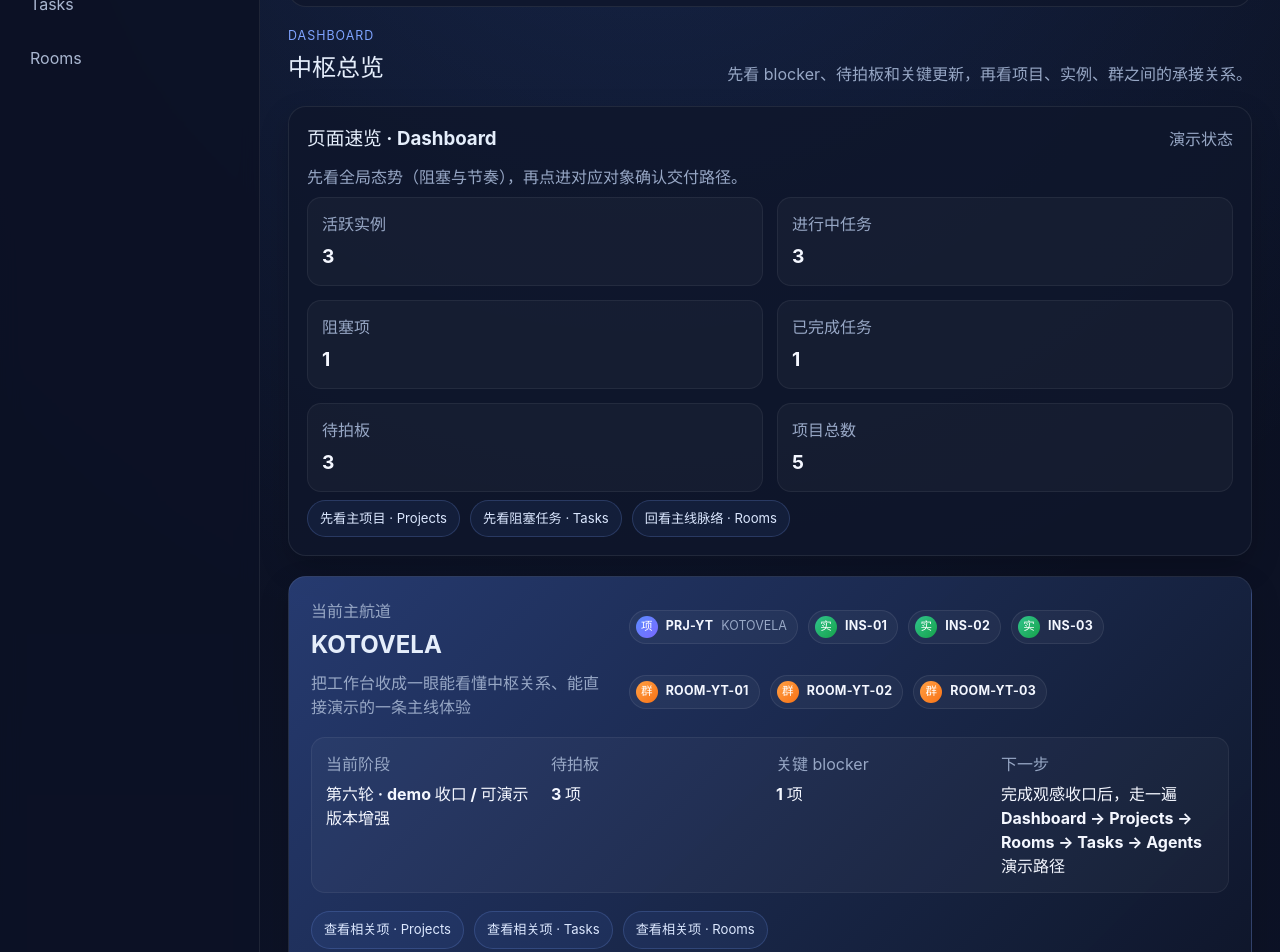
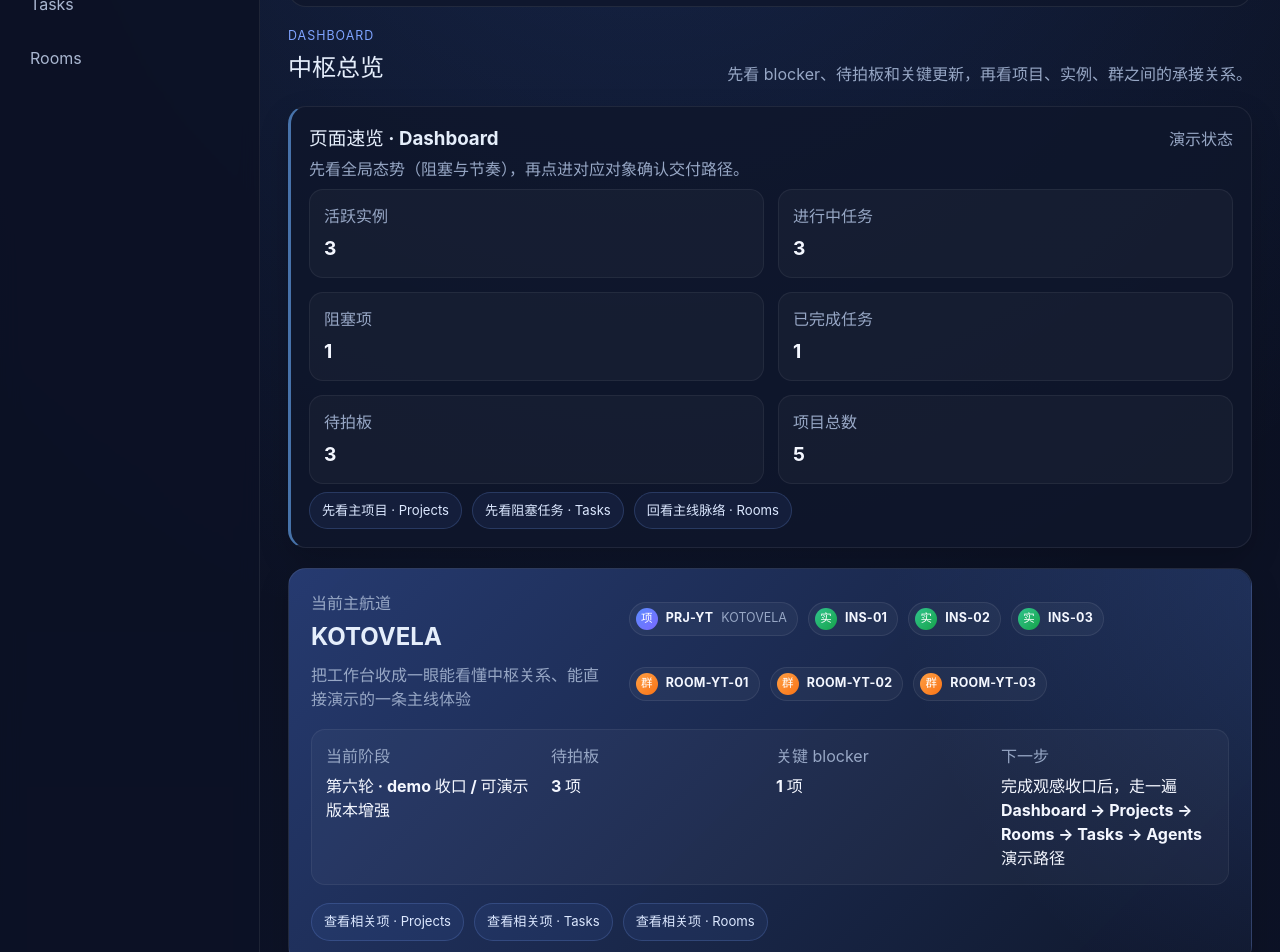
Before and after one commit to guoma970/kotovela-workbench, a React (Vite) app: page / in a window 1280 px wide. Shown: the part 280-1232 px from the top of the page. Built offline with nearby package versions, Linux system fonts and the light colour scheme.

Commit message:
style: refine dashboard lead panel and panel interaction polish

```diff
--- a/src/index.css
+++ b/src/index.css
@@ -843,3 +843,46 @@ button.object-badge {
 .page-lead-panel p {
   margin-top: 0;
 }
+
+
+.hero-panel {
+  position: relative;
+  overflow: hidden;
+}
+
+.hero-panel::before {
+  content: '';
+  position: absolute;
+  inset: 0;
+  border-radius: 18px;
+  background: radial-gradient(circle at 120% -10%, rgba(91, 140, 255, 0.22), transparent 45%);
+  pointer-events: none;
+}
+
+.hero-panel > * {
+  position: relative;
+  z-index: 1;
+}
+
+.focus-summary-bar {
+  border: 1px solid rgba(126, 163, 255, 0.18);
+}
+
+.panel {
+  transform: translateY(0);
+  transition: transform 220ms ease, box-shadow 220ms ease, border-color 220ms ease;
+}
+
+.panel:hover {
+  transform: translateY(-1px);
+  border-color: rgba(126, 163, 255, 0.22);
+  box-shadow: 0 10px 24px rgba(19, 34, 71, 0.22);
+}
+
+.page-lead-panel {
+  border-left: 3px solid rgba(111, 177, 255, 0.6);
+}
+
+.page-lead-panel .panel-header {
+  margin-bottom: 4px;
+}
```
